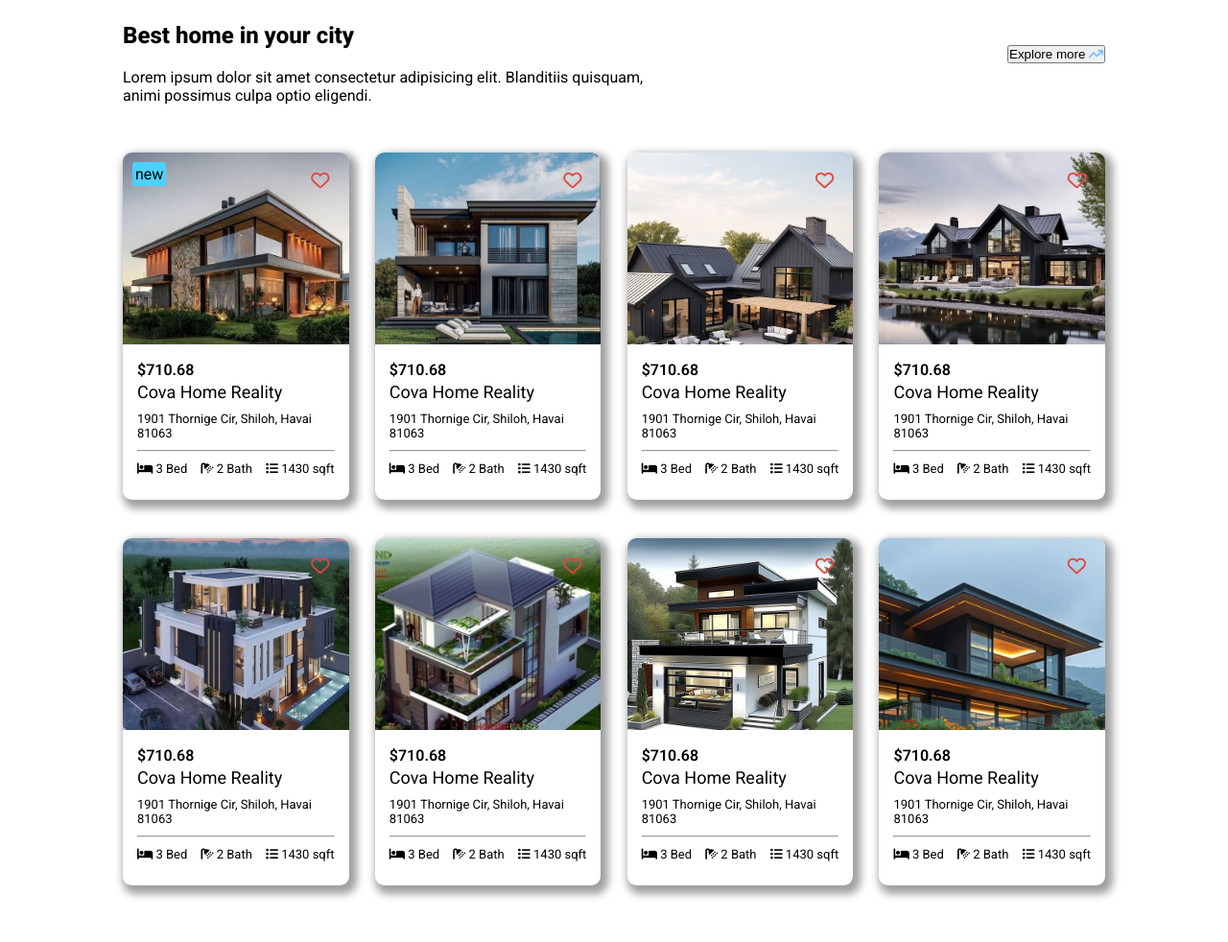
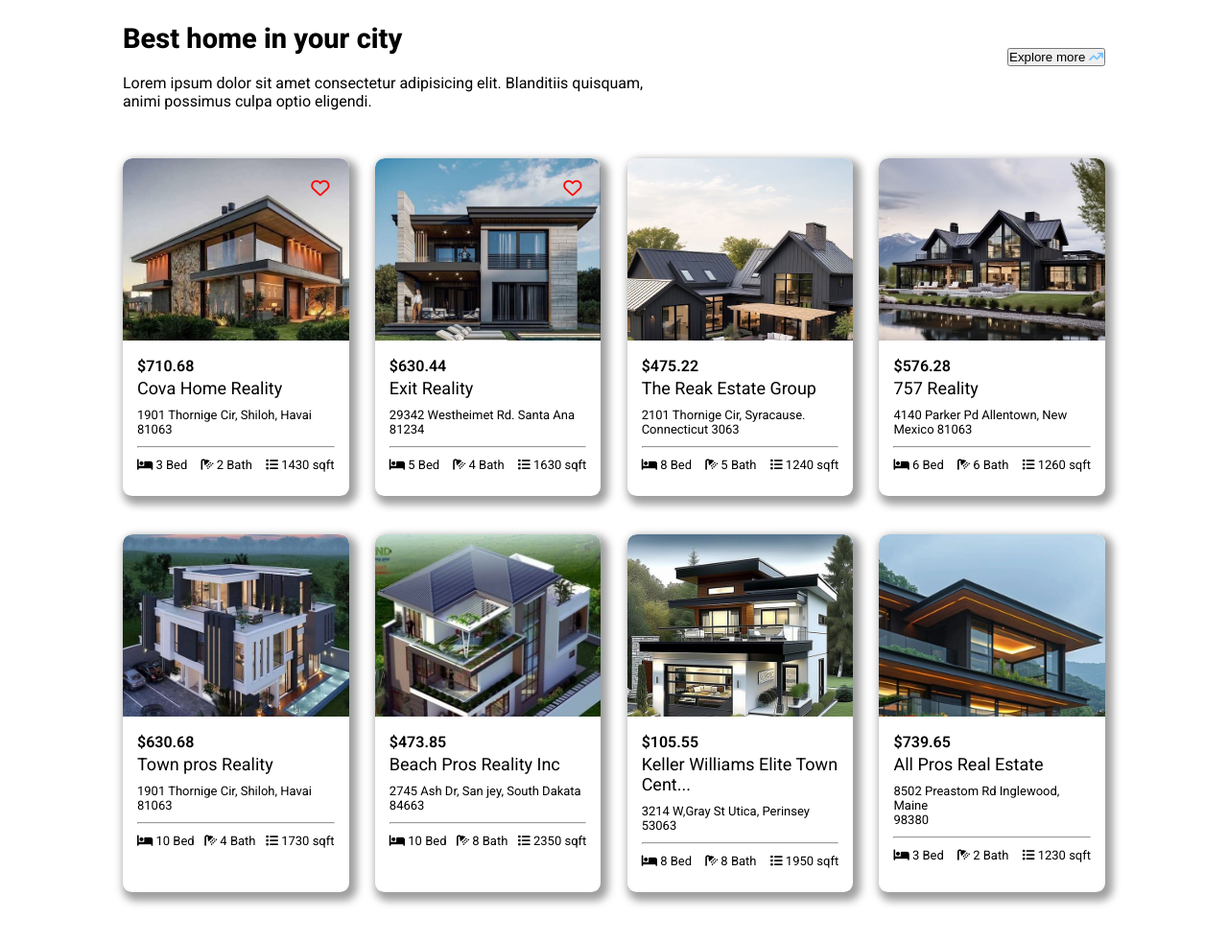
Before and after one commit to asliddinrashidovich/Wealthhome-company, a plain HTML site: page index.html in a window 1280 px wide. Shown: the part 692-1674 px from the top of the page at 96% size. Drawn offline with Linux system fonts and the light colour scheme.

Commit message:
the main section is finishing up

```diff
--- a/index.html
+++ b/index.html
@@ -113,17 +113,17 @@
             </div>
             <div class="main-items">
                 <div class="row">
+
                     <div class="content one" id="main-section-content">
                         <div class="img-box">
-                            <div class="new">
-                                new
-                            </div>
-                            <div id="icon">
-                                <!-- <i class="fa-solid fa-heart"></i> -->
-                                <i class="fa-regular fa-heart"></i>
+                            <div class="img-scale" id="img-scale">
+                                <img src="/images/houseimg1.jpg" alt="">
                             </div>
                         </div>
                         <div class="content-box">
+                            <div class="icon-heart">
+                                <i class="fa-regular fa-heart " style="color: red;"></i>
+                            </div>
                             <span class="bold">$710.68</span><br>
                             <span class="second">Cova Home Reality</span>
                             <p>1901 Thornige Cir, Shiloh, Havai <br>81063</p>
@@ -144,18 +144,206 @@
                             </div>
                         </div>
                     </div>
-                    <div class="content two" id="main-section-content">
+
+                    <div class="content one" id="main-section-content">
                         <div class="img-box">
-
-                            <div id="icon">
-                                <!-- <i class="fa-solid fa-heart"></i> -->
-                                <i class="fa-regular fa-heart"></i>
+                            <div class="img-scale">
+                                <img src="/images/houseimg2.jpg" alt="">
                             </div>
                         </div>
                         <div class="content-box">
-                            <span class="bold">$710.68</span><br>
-                            <span class="second">Cova Home Reality</span>
+                            <div class="icon-heart">
+                                <i class="fa-regular fa-heart " style="color: red;"></i>
+                            </div>
+                            <span class="bold">$630.44</span><br>
+                            <span class="second">Exit Reality</span>
+                            <p>29342 Westheimet Rd. Santa Ana <br>81234</p>
+                            <hr>
+                            <div class="icons">
+                                <div>
+                                    <i class="fa-solid fa-bed"></i>
+                                    5 Bed
+                                </div>
+                                <div>
+                                    <i class="fa-solid fa-shower"></i>
+                                    4 Bath
+                                </div>
+                                <div>
+                                    <i class="fa-solid fa-list"></i>
+                                    1630 sqft
+                                </div>
+                            </div>
+                        </div>
+                    </div>
+
+                    <div class="content one" id="main-section-content">
+                        <div class="img-box">
+                            <div class="img-scale">
+                                <img src="/images/houseimg3.jpg" alt="">
+                            </div>
+                        </div>
+                        <div class="content-box">
+                            <div class="icon-heart">
+                                <i class="fa-regular fa-heart hidden" style="color: red;"></i>
+                            </div>
+                            <span class="bold">$475.22</span><br>
+                            <span class="second">The Reak Estate Group </span>
+                            <p>2101 Thornige Cir, Syracause. <br>
+                            Connecticut 3063</p>
+                            <hr>
+                            <div class="icons">
+                                <div>
+                                    <i class="fa-solid fa-bed"></i>
+                                    8 Bed
+                                </div>
+                                <div>
+                                    <i class="fa-solid fa-shower"></i>
+                                    5 Bath
+                                </div>
+                                <div>
+                                    <i class="fa-solid fa-list"></i>
+                                    1240 sqft
+                                </div>
+                            </div>
+                        </div>
+                    </div>
+
+                    <div class="content one" id="main-section-content">
+                        <div class="img-box">
+                            <div class="img-scale">
+                                <img src="/images/houseimg4.jpg" alt="">
+                            </div>
+                        </div>
+                        <div class="content-box">
+                            <div class="icon-heart">
+                                <i class="fa-regular fa-heart hidden" style="color: red;"></i>
+                            </div>
+                            <span class="bold">$576.28</span><br>
+                            <span class="second">757 Reality</span>
+                            <p>4140 Parker Pd Allentown, New<br> Mexico 81063</p>
+                            <hr>
+                            <div class="icons">
+                                <div>
+                                    <i class="fa-solid fa-bed"></i>
+                                    6 Bed
+                                </div>
+                                <div>
+                                    <i class="fa-solid fa-shower"></i>
+                                    6 Bath
+                                </div>
+                                <div>
+                                    <i class="fa-solid fa-list"></i>
+                                    1260 sqft
+                                </div>
+                            </div>
+                        </div>
+                    </div>
+                    <div class="content one" id="main-section-content">
+                        <div class="img-box">
+                            <div class="img-scale">
+                                <img src="/images/houseimg5.jpg" alt="">
+                            </div>
+                        </div>
+                        <div class="content-box">
+                            <div class="icon-heart">
+                                <i class="fa-regular fa-heart hidden" style="color: red;"></i>
+                            </div>
+                            <span class="bold">$630.68</span><br>
+                            <span class="second">Town pros Reality</span>
                             <p>1901 Thornige Cir, Shiloh, Havai <br>81063</p>
+                            <hr>
+                            <div class="icons">
+                                <div>
+                                    <i class="fa-solid fa-bed"></i>
+                                    10 Bed
+                                </div>
+                                <div>
+                                    <i class="fa-solid fa-shower"></i>
+                                    4 Bath
+                                </div>
+                                <div>
+                                    <i class="fa-solid fa-list"></i>
+                                    1730 sqft
+                                </div>
+                            </div>
+                        </div>
+                    </div>
+
+                    <div class="content one" id="main-section-content">
+                        <div class="img-box">
+                            <div class="img-scale">
+                                <img src="/images/houseimg6.jpg" alt="">
+                            </div>
+                        </div>
+                        <div class="content-box">
+                            <div class="icon-heart">
+                                <i class="fa-regular fa-heart hidden" style="color: red;"></i>
+                            </div>
+                            <span class="bold">$473.85</span><br>
+                            <span class="second">Beach Pros Reality Inc</span>
+                            <p>2745 Ash Dr, San jey, South Dakata<br>84663</p>
+                            <hr>
+                            <div class="icons">
+                                <div>
+                                    <i class="fa-solid fa-bed"></i>
+                                    10 Bed
+                                </div>
+                                <div>
+                                    <i class="fa-solid fa-shower"></i>
+                                    8 Bath
+                                </div>
+                                <div>
+                                    <i class="fa-solid fa-list"></i>
+                                    2350 sqft
+                                </div>
+                            </div>
+                        </div>
+                    </div>
+
+                    <div class="content one" id="main-section-content">
+                        <div class="img-box">
+                            <div class="img-scale">
+                                <img src="/images/houseimg7.jpg" alt="">
+                            </div>
+                        </div>
+                        <div class="content-box">
+                            <div class="icon-heart">
+                                <i class="fa-regular fa-heart hidden" style="color: red;"></i>
+                            </div>
+                            <span class="bold">$105.55</span><br>
+                            <span class="second">Keller Williams Elite Town Cent...</span>
+                            <p>3214 W,Gray St Utica, Perinsey <br>53063</p>
+                            <hr>
+                            <div class="icons">
+                                <div>
+                                    <i class="fa-solid fa-bed"></i>
+                                    8 Bed
+                                </div>
+                                <div>
+                                    <i class="fa-solid fa-shower"></i>
+                                    8 Bath
+                                </div>
+                                <div>
+                                    <i class="fa-solid fa-list"></i>
+                                    1950 sqft
+                                </div>
+                            </div>
+                        </div>
+                    </div>
+
+                    <div class="content one" id="main-section-content">
+                        <div class="img-box">
+                            <div class="img-scale">
+                                <img src="/images/houseimg8.jpg" alt="">
+                            </div>
+                        </div>
+                        <div class="content-box">
+                            <div class="icon-heart">
+                                <i class="fa-regular fa-heart hidden" style="color: red;"></i>
+                            </div>
+                            <span class="bold">$739.65</span><br>
+                            <span class="second">All Pros Real Estate</span>
+                            <p>8502 Preastom Rd Inglewood, Maine <br>98380</p>
                             <hr>
                             <div class="icons">
                                 <div>
@@ -168,189 +356,19 @@
                                 </div>
                                 <div>
                                     <i class="fa-solid fa-list"></i>
-                                    1430 sqft
+                                    1230 sqft
                                 </div>
                             </div>
                         </div>
                     </div>
-                    <div class="content three" id="main-section-content">
-                        <div class="img-box">
 
-                            <div id="icon">
-                                <!-- <i class="fa-solid fa-heart"></i> -->
-                                <i class="fa-regular fa-heart"></i>
-                            </div>
-                        </div>
-                        <div class="content-box">
-                            <span class="bold">$710.68</span><br>
-                            <span class="second">Cova Home Reality</span>
-                            <p>1901 Thornige Cir, Shiloh, Havai <br>81063</p>
-                            <hr>
-                            <div class="icons">
-                                <div>
-                                    <i class="fa-solid fa-bed"></i>
-                                    3 Bed
-                                </div>
-                                <div>
-                                    <i class="fa-solid fa-shower"></i>
-                                    2 Bath
-                                </div>
-                                <div>
-                                    <i class="fa-solid fa-list"></i>
-                                    1430 sqft
-                                </div>
-                            </div>
-                        </div>
-                    </div>
-                    <div class="content four" id="main-section-content">
-                        <div class="img-box">
-
-                            <div id="icon">
-                                <!-- <i class="fa-solid fa-heart"></i> -->
-                                <i class="fa-regular fa-heart"></i>
-                            </div>
-                        </div>
-                        <div class="content-box">
-                            <span class="bold">$710.68</span><br>
-                            <span class="second">Cova Home Reality</span>
-                            <p>1901 Thornige Cir, Shiloh, Havai <br>81063</p>
-                            <hr>
-                            <div class="icons">
-                                <div>
-                                    <i class="fa-solid fa-bed"></i>
-                                    3 Bed
-                                </div>
-                                <div>
-                                    <i class="fa-solid fa-shower"></i>
-                                    2 Bath
-                                </div>
-                                <div>
-                                    <i class="fa-solid fa-list"></i>
-                                    1430 sqft
-                                </div>
-                            </div>
-                        </div>
-                    </div>
-                    <div class="content five" id="main-section-content">
-                        <div class="img-box">
-
-                            <div id="icon">
-                                <!-- <i class="fa-solid fa-heart"></i> -->
-                                <i class="fa-regular fa-heart"></i>
-                            </div>
-                        </div>
-                        <div class="content-box">
-                            <span class="bold">$710.68</span><br>
-                            <span class="second">Cova Home Reality</span>
-                            <p>1901 Thornige Cir, Shiloh, Havai <br>81063</p>
-                            <hr>
-                            <div class="icons">
-                                <div>
-                                    <i class="fa-solid fa-bed"></i>
-                                    3 Bed
-                                </div>
-                                <div>
-                                    <i class="fa-solid fa-shower"></i>
-                                    2 Bath
-                                </div>
-                                <div>
-                                    <i class="fa-solid fa-list"></i>
-                                    1430 sqft
-                                </div>
-                            </div>
-                        </div>
-                    </div>
-                    <div class="content six" id="main-section-content">
-                        <div class="img-box">
-
-                            <div id="icon">
-                                <!-- <i class="fa-solid fa-heart"></i> -->
-                                <i class="fa-regular fa-heart"></i>
-                            </div>
-                        </div>
-                        <div class="content-box">
-                            <span class="bold">$710.68</span><br>
-                            <span class="second">Cova Home Reality</span>
-                            <p>1901 Thornige Cir, Shiloh, Havai <br>81063</p>
-                            <hr>
-                            <div class="icons">
-                                <div>
-                                    <i class="fa-solid fa-bed"></i>
-                                    3 Bed
-                                </div>
-                                <div>
-                                    <i class="fa-solid fa-shower"></i>
-                                    2 Bath
-                                </div>
-                                <div>
-                                    <i class="fa-solid fa-list"></i>
-                                    1430 sqft
-                                </div>
-                            </div>
-                        </div>
-                    </div>
-                    <div class="content seven" id="main-section-content">
-                        <div class="img-box">
-                            <div id="icon">
-                                <!-- <i class="fa-solid fa-heart"></i> -->
-                                <i class="fa-regular fa-heart"></i>
-                            </div>
-                        </div>
-                        <div class="content-box">
-                            <span class="bold">$710.68</span><br>
-                            <span class="second">Cova Home Reality</span>
-                            <p>1901 Thornige Cir, Shiloh, Havai <br>81063</p>
-                            <hr>
-                            <div class="icons">
-                                <div>
-                                    <i class="fa-solid fa-bed"></i>
-                                    3 Bed
-                                </div>
-                                <div>
-                                    <i class="fa-solid fa-shower"></i>
-                                    2 Bath
-                                </div>
-                                <div>
-                                    <i class="fa-solid fa-list"></i>
-                                    1430 sqft
-                                </div>
-                            </div>
-                        </div>
-                    </div>
-                    <div class="content eight" id="main-section-content">
-                        <div class="img-box">
-
-                            <div id="icon">
-                                <!-- <i class="fa-solid fa-heart"></i> -->
-                                <i class="fa-regular fa-heart"></i>
-                            </div>
-                        </div>
-                        <div class="content-box">
-                            <span class="bold">$710.68</span><br>
-                            <span class="second">Cova Home Reality</span>
-                            <p>1901 Thornige Cir, Shiloh, Havai <br>81063</p>
-                            <hr>
-                            <div class="icons">
-                                <div>
-                                    <i class="fa-solid fa-bed"></i>
-                                    3 Bed
-                                </div>
-                                <div>
-                                    <i class="fa-solid fa-shower"></i>
-                                    2 Bath
-                                </div>
-                                <div>
-                                    <i class="fa-solid fa-list"></i>
-                                    1430 sqft
-                                </div>
-                            </div>
-                        </div>
-                    </div>
                 </div>
             </div>
         </div>
     </div>
 
     <div class="clr"></div>
+
+    <script src="app.js"></script>
 </body>
 </html>
--- a/style/main.css
+++ b/style/main.css
@@ -209,60 +209,60 @@ header .main-theme form button {
 }
 .main-section .main-header .box-1 h2{
     margin: 20px 0;
+    font-size: 29px;
 }
+
+/* main items */
 .main-section  .main-items .row {
     flex-wrap: wrap;
     justify-content: space-between;
 }
 .main-section  .main-items .content {
     width: 23%;
+    overflow: hidden;
     box-shadow: 4px 5px 8px 4px rgba(0,0,0,0.38);
     border-radius: 0.6em;
     margin: 20px 0;
-    user-select: none;
+    cursor: pointer;
+    position: relative;
 }
 .main-section  .main-items .content .content-box {
     padding: 15px;
 }
-.main-section  .main-items .one .img-box  {
-    background-image: url(/images/houseimg1.jpg);
+.main-section  .main-items .content .img-box .img-scale img {
+    object-fit: cover;
+    width: 100%;
+    transition: all ease 0.4s;
+    vertical-align: middle;
+}
 
+.main-section  .main-items .content .img-box .img-scale {
+    transition: all ease 0.4s;
 }
-.main-section  .main-items .two .img-box {
-    background-image: url(/images/houseimg2.jpg);
+.main-section  .main-items .content .img-box .img-scale:hover {
+    transform: rotate(3deg);
 }
-.main-section  .main-items .three .img-box {
-    background-image: url(/images/houseimg3.jpg);
+.main-section  .main-items .content .img-box img:hover {
+    transform: scale(1.1);
+    vertical-align: middle;
 }
-.main-section  .main-items .four .img-box {
-    background-image: url(/images/houseimg4.jpg);
-}
-.main-section  .main-items .five .img-box {
-    background-image: url(/images/houseimg5.jpg);
-}
-.main-section  .main-items .six .img-box {
-    background-image: url(/images/houseimg6.jpg);
-}
-.main-section  .main-items .seven .img-box {
-    background-image: url(/images/houseimg7.jpg);
-}
-.main-section  .main-items .eight .img-box {
-    background-image: url(/images/houseimg8.jpg);
-}
+
 .main-section  .main-items .content .img-box {
     background-size: cover;
     width: 100%;
+    height: 190px;
     border-top-left-radius: 0.6em;
     border-top-right-radius: 0.6em;
-    height: 200px;
+    overflow: hidden;
+    box-sizing: border-box;
     display: flex;
     justify-content: space-between;
-    padding: 10px;
     position: relative;
+    transition: all ease 0.4s;
 }
 .main-section  .main-items .content .img-box:hover {
     cursor: pointer;
-    transform: rotate(15deg);
+    vertical-align: middle;
 }
 .main-section  .main-items .content .content-box .bold {
     font-weight: 600;
@@ -270,7 +270,11 @@ header .main-theme form button {
 }
 .main-section  .main-items .content .content-box .second {
     margin: 300px 0;
-    font-size: large
+    font-size: large;
+    transition: all ease 0.2s;
+}
+.main-section  .main-items .content .content-box .second:hover {
+    color: blue;
 }
 .main-section  .main-items .content .content-box p {
     font-size: 13px;
@@ -282,19 +286,9 @@ header .main-theme form button {
     font-size: 13px;
     justify-content: space-between;
 }
-.main-section  .main-items .one  .img-box .new{
-    background: rgb(77, 208, 252);
-    border-radius: 3px;
-    height: 25px;
-    padding: 3px;
-    float: left;
+.main-section  .main-items .content .content-box .icon-heart {
+    position: absolute;
+    top: 20px;
+    right: 20px;
+    font-size: larger;
 }
-.main-section  .main-items .content  .img-box i {
-    font-size: larger;
-    cursor: pointer;
-    float: right;
-    color: rgb(226, 69, 58);
-    margin: 10px;
-    position: absolute;
-    right: 10px;
-}
```
Also changed, not shown: app.js (+9 -1 lines).
